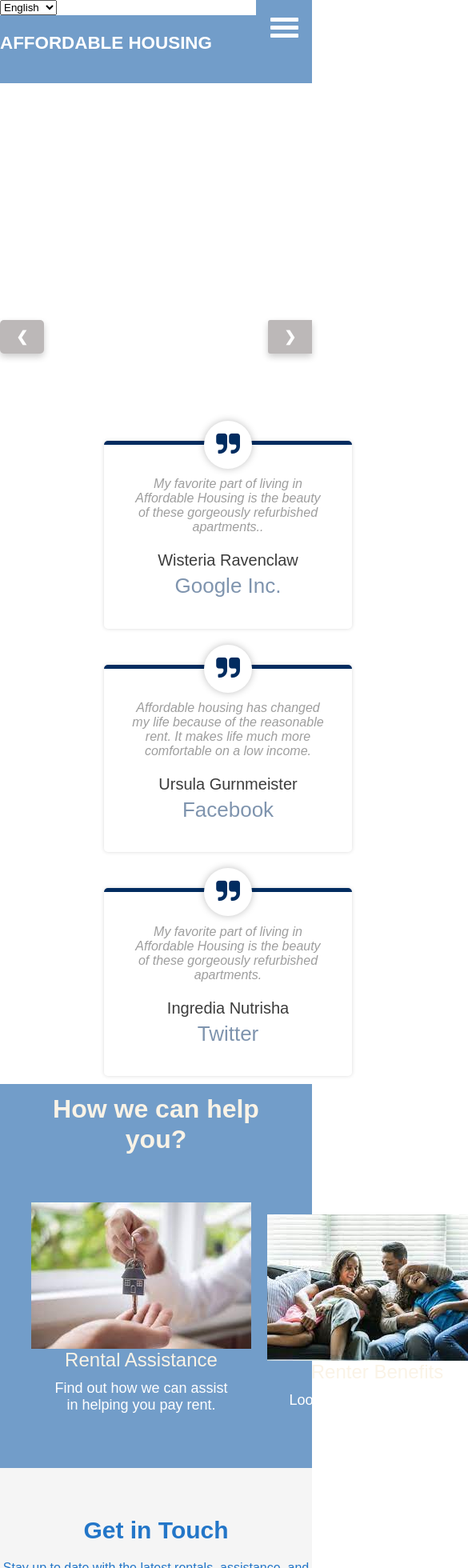
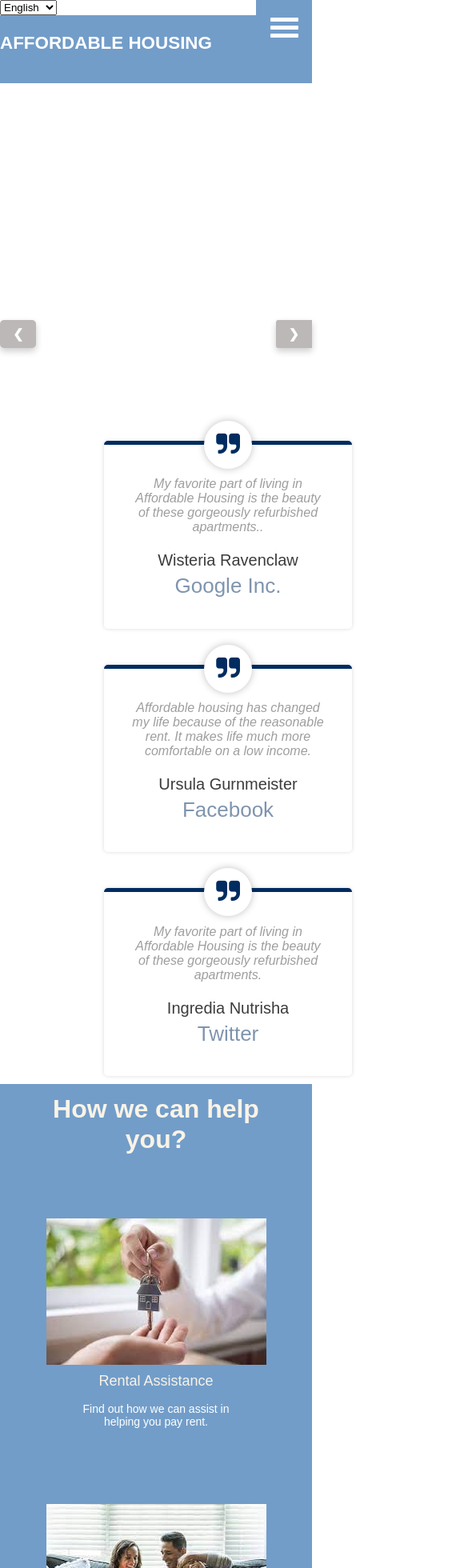
Before and after one commit to andresbenji/capstone, a React (Create React App) app in the folder frontend/: page /home in a window 390 px wide. Shown: the top 1960 px of the page at 80% size, 585 px wide, since content can reach past the window. Built offline with nearby package versions, Linux system fonts and the light colour scheme; some icons are missing.

Commit message:
front end updats

```diff
--- a/frontend/src/components/SignupPopup.jsx
+++ b/frontend/src/components/SignupPopup.jsx
@@ -1,11 +1,12 @@
-import React, { useState } from 'react';
+import React, { useState, useEffect } from 'react';
 import './SignUpForm.css';
 
 const SignupPopup = ({ isOpen, onClose }) => {
   const [firstName, setFirstName] = useState('');
   const [lastName, setLastName] = useState('');
-  const [email, setEmail] = useState('');
-  const [password, setPassword] = useState();
+  // const [ setEmail] = useState('');
+  // const [ setPassword] = useState();
+  const [isPopupOpen, setIsPopupOpen] = useState(isOpen);
 
   const handleFirstNameChange = (event) => {
     setFirstName(event.target.value);
@@ -15,25 +16,35 @@ const SignupPopup = ({ isOpen, onClose }) => {
     setLastName(event.target.value);
   };
 
-  const handleEmailChange = (event) => {
-    setPassword(event.target.value);
-  };
+  // const handleEmailChange = (event) => {
+  //   setPassword(event.target.value);
+  // };
 
-  const handlePasswordChange = (event) => {
-    setPassword(event.target.value);
-  };
+  // const handlePasswordChange = (event) => {
+  //   setPassword(event.target.value);
+  // };
 
   const handleSubmit = (event) => {
     event.preventDefault();
     setFirstName('');
     setLastName('');
-    setEmail('');
-    setPassword('');
+    // setEmail('');
+    // setPassword('');
 
     onClose();
 
   }
+
+  useEffect(() => {
+    if (isOpen !== isPopupOpen){
+      setIsPopupOpen(isOpen)
+    }
+  }, [isOpen]);
+
+
   if (!isOpen) return null;
+
+
 
   return (
     <div className={`signup-popup ${isOpen ? 'open' : ''}`}>
@@ -61,18 +72,19 @@ const SignupPopup = ({ isOpen, onClose }) => {
           <input
             type="email"
             placeholder="Email"
-            value={email}
-            onChange={handleEmailChange}
+
+            // onChange={handleEmailChange}
             required
           />
           <input
             type="password"
             placeholder="Password"
-            value={password}
-            onChange={handlePasswordChange}
+
+            // onChange={handlePasswordChange}
             required
           />
           <button onClick={onClose} type="submit">Submit</button>
+
         </form>
         </div>
       </div>
--- a/frontend/src/components/home.css
+++ b/frontend/src/components/home.css
@@ -138,3 +138,50 @@
   .newsletter-form button:hover {
     background-color: #012c60;
   }
+
+  @media screen and (max-width: 768px) {
+    .benefits-icons {
+      display: flex;
+      flex-direction: column;
+      align-items: center;
+    }
+
+    .benefits-icon {
+      margin: 20px 0;
+      text-align: center;
+    }
+
+    .benefits-icon h4 {
+      font-size: 18px;
+      margin-top: 10px;
+    }
+
+    .benefits-icon p {
+      font-size: 14px;
+      margin-top: 5px;
+    }
+  }
+
+  @media screen and (min-width: 769px) and (max-width: 1200px) {
+    .benefits-icons {
+      display: flex;
+      flex-direction: row;
+      justify-content: center;
+      align-items: center;
+    }
+
+    .benefits-icon {
+      margin: 3px;
+      text-align: center;
+      flex: 1;
+    }
+
+    .benefits-icon h4 {
+      font-size: 18px;
+      margin-top: 10px;
+    }
+    .benefits-icon p {
+      font-size: 14px;
+      margin-top: 5px;
+    }
+  }
--- a/frontend/src/components/home.jsx
+++ b/frontend/src/components/home.jsx
@@ -5,7 +5,7 @@ import f11 from './keys.jpeg';
 import Slideshow from './slideshow';
 import SignupPopup from './SignupPopup';
 import { FontAwesomeIcon } from '@fortawesome/react-fontawesome';
-import { faPerson } from '@fortawesome/free-solid-svg-icons'
+import { faPerson, faTimes } from '@fortawesome/free-solid-svg-icons'
 import { faFacebook, faInstagram, faSnapchat, faTwitter } from '@fortawesome/free-brands-svg-icons';
 
 
@@ -14,7 +14,7 @@ import { faFacebook, faInstagram, faSnapchat, faTwitter } from '@fortawesome/fre
 const Home = () => {
     const [selectedLang, setSelectedLang] = useState('en');
     const [isDropdownOpen, setIsDropdownOpen] = useState(false);
-    const [isPopupOpen, setIsPopupOpen] = useState(false);
+    const [isModalOpen, setIsModalOpen] = useState(false);
 
     const handleLangChange = (event) => {
       const lang = event.target.value;
@@ -25,9 +25,18 @@ const Home = () => {
         setIsDropdownOpen(!isDropdownOpen);
       };
 
-      const togglePopup = () => {
-        setIsPopupOpen(!isPopupOpen);
-      };
+      const toggleModal = () => {
+        setIsModalOpen(!isModalOpen);
+    };
+
+
+      // const openPopup = () => {
+      //   setIsPopupOpen(true); // Sets isPopupOpen to true
+      // };
+
+      // const closePopup = () => {
+      //   setIsPopupOpen(true); // Sets isPopupOpen to false
+      // };
 
 
     return (
@@ -72,19 +81,22 @@ const Home = () => {
               {/* <SignupPopup isOpen={isPopupOpen} onClose={closePopup} /> */}
               {/* <button onClick={openPopup}></button> */}
               <li>
-                <a href="#!" onClick={togglePopup} >
-    <FontAwesomeIcon icon={faPerson} style={{color: "#ffffff,"}} onClose={togglePopup} />
-               </a>
-              </li>
+                <a href="#!" onClick={toggleModal}>
+                  <FontAwesomeIcon icon={isModalOpen ? faTimes : faPerson} style={{ color: '#ffffff' }} />
+                </a>
+                </li>
 
-              <SignupPopup isOpen={isPopupOpen} onClose={togglePopup} />
+{/*
+              <SignupPopup isOpen={isPopupOpen} /> */}
 
             </ul>
           </nav>
         </div>
       </section>
+      {/* <SignupPopup isOpen={isPopupOpen} onClose={handlePopupToggle} /> */}
 
-      {/* { isPopupOpen && <SignupPopup isOpen={isPopupOpen} onClose={closePopup} />} */}
+      {isModalOpen && <SignupPopup isOpen={isModalOpen} onClose={toggleModal
+      } />}
 
 
 
--- a/frontend/src/components/slideshow.css
+++ b/frontend/src/components/slideshow.css
@@ -47,3 +47,66 @@
 .sliderImg{
     z-index: 1;
 }
+
+/* Mobile View */
+/* @media screen and (max-width: 767px) {
+    .slider {
+      height: 50vh; /* Adjust the height as needed */
+    /* } */
+
+    /* .sliderWrapper {
+      width: 300vw; /* Adjust the width as needed */
+    /* } */
+
+    /* .sliderItem {
+      width: 100vw;
+    } */
+
+    /* .sliderImg {
+      max-width: 100%; /* Ensure images fit within the slider */
+      /* height: auto; /* Maintain aspect ratio */
+    /* } */
+
+    /* .navButton {
+      font-size: 1rem;
+      padding: 0.5rem 1rem;
+    }
+  } */
+
+
+
+
+@media screen and (max-width: 768px) {
+  .sliderItem { width: 90vw; /* Make slider item bigger on smaller screens */
+    transition: transform 20s ease-in-out; /* Slower transition on smaller screens */
+  }
+
+    .navButton {
+      font-size: 1rem;
+      padding: 0.5rem 1rem;
+    }
+
+    .slider {
+      height: 30%;
+    }
+
+    .sliderWrapper {
+      width: 300vw;
+    }
+
+    .sliderItem {
+      width: 300px;
+    }
+
+
+
+  @media screen and (min-width: 769px) and (max-width: 1200px) {
+    .sliderWrapper {
+      width: 400vw;
+    }
+
+    .sliderItem {
+      width: 400px;
+    }
+  }
+}
--- a/frontend/src/components/slideshow.jsx
+++ b/frontend/src/components/slideshow.jsx
@@ -42,7 +42,7 @@ const Slideshow = () => {
           </div>
 
           <div className="sliderItem">
-            <img src={f6} width="600" alt="house2" className="sliderImg" />
+            <img src={f6} width="700" alt="house2" className="sliderImg" />
             <div className="slideBg" />
           </div>
 
--- a/package.json
+++ b/package.json
@@ -11,8 +11,10 @@
     "chalk": "^5.3.0",
     "dotenv": "^16.3.1",
     "express": "^4.18.2",
+    "jquery-modal": "^0.9.2",
     "mongoose": "^7.4.3",
-    "node": "^20.5.0"
+    "node": "^20.5.0",
+    "react-modal": "^3.16.1"
   },
   "scripts": {
     "start": "node backend/server.js",
```
Also changed, not shown: 1 other file (tests, documents, lock files or other folders).
